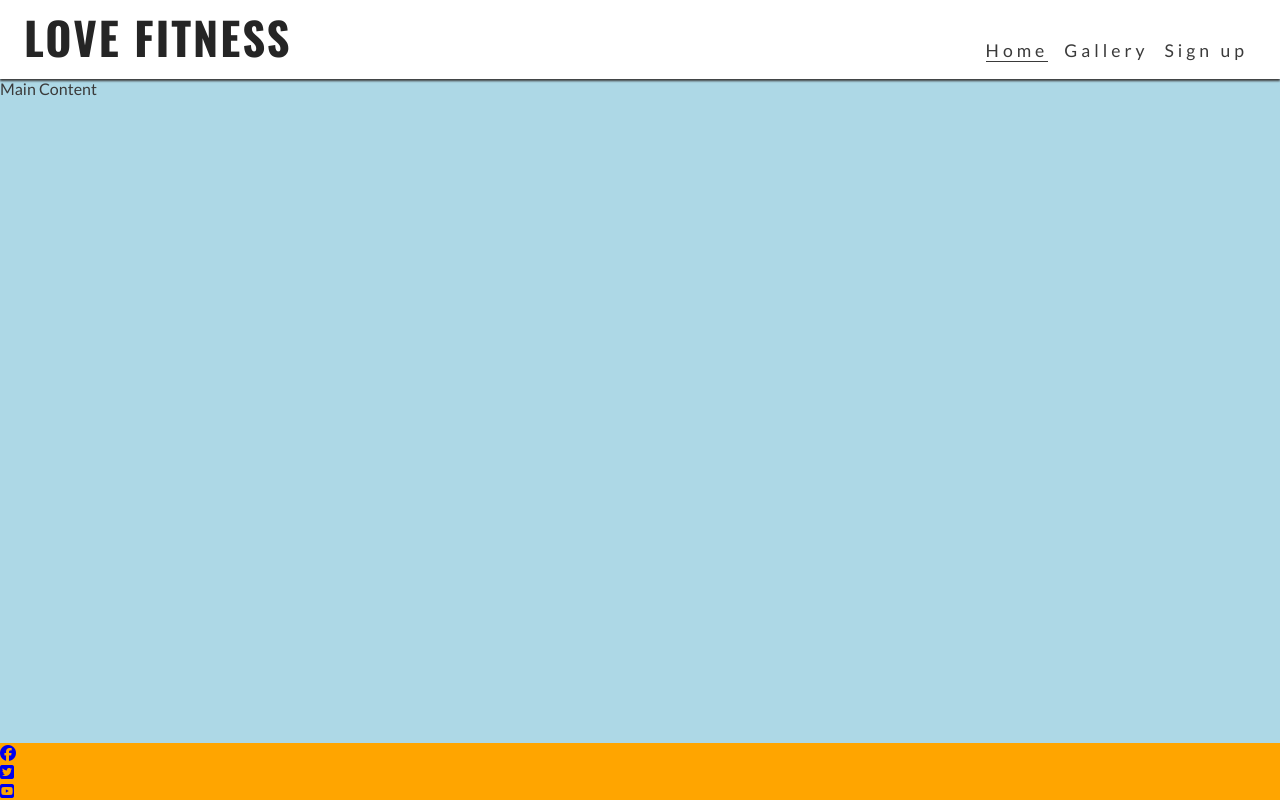
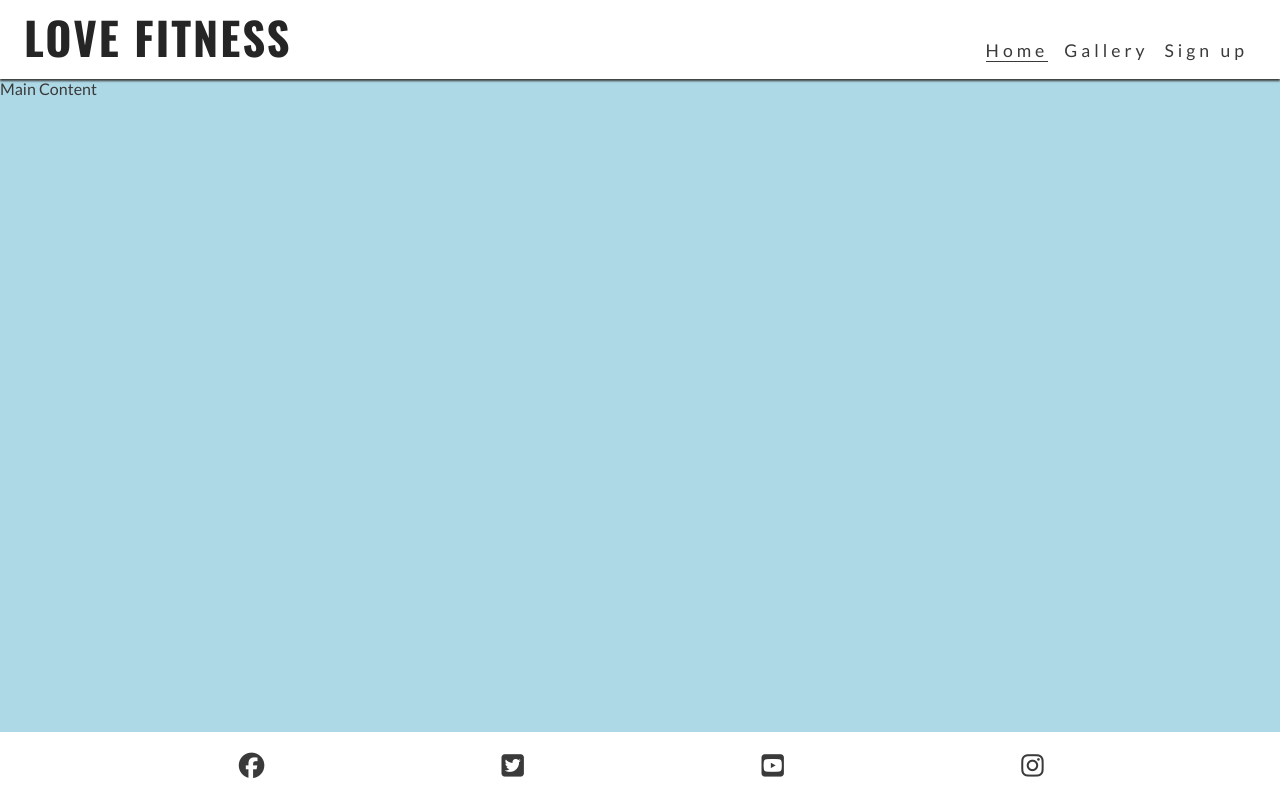
Before and after one commit to ZazaMasilo/Love-Fitness, a plain HTML site: page index.html in a window 1280 px wide. Drawn offline with nearby package versions, Linux system fonts and the light colour scheme; a web font is replaced by a local one.

Commit message:
Add styling to footer

```diff
--- a/assets/css/style.css
+++ b/assets/css/style.css
@@ -98,8 +98,18 @@ main {
 }
 
 /* Footer */
-footer {
-    background-color: orange;
+#social-networks {
+    text-align: center; /*Footer icons to be centered */
+    padding: 20px 0; /* Add vertical breathing space above and below icons */
+    display: flex; /* use flex-box to place icons evenly along the footer */
+    justify-content: space-evenly;
+    list-style-type: none; /* To remove bullet points because they are list items */
+}
+
+#social-networks i { /* targets all i element descendents of social network lists */
+     font-size: 160%; /* so the icons appear larger */
+     padding: 5%; /* To create some extra space around icons */
+     color: #3a3a3a;
 }
 
 /* Media query: Tablets and larger (768px and up) */
--- a/index.html
+++ b/index.html
@@ -50,7 +50,7 @@
 
     <!-- Footer -->
     <footer>
-        <ul>
+        <ul id="social-networks">
             <li><a href="https://www.facebook.com" target="_blank" rel="noopener"
                     aria-label="visit our Facebook page(opens in a new tab)"> <i
                         class="fa-brands fa-facebook"></i></a></a></li>
@@ -61,6 +61,11 @@
             <li><a href="https://www.youtube.com/" target="_blank" rel="noopener"
                     aria-label="Visit our YouTube page (opens in a new tab)"> <i
                         class="fa-brands fa-youtube-square"></i></a></li>
+            <li>
+                <a href="https://www.instagram.com/" target="_blank" rel="noopener"
+                    aria-label="Visit our Instagram page (opens in a new tab)">
+                    <i class="fa-brands fa-instagram"></i></a>
+            </li>
         </ul>
     </footer>
 
```
